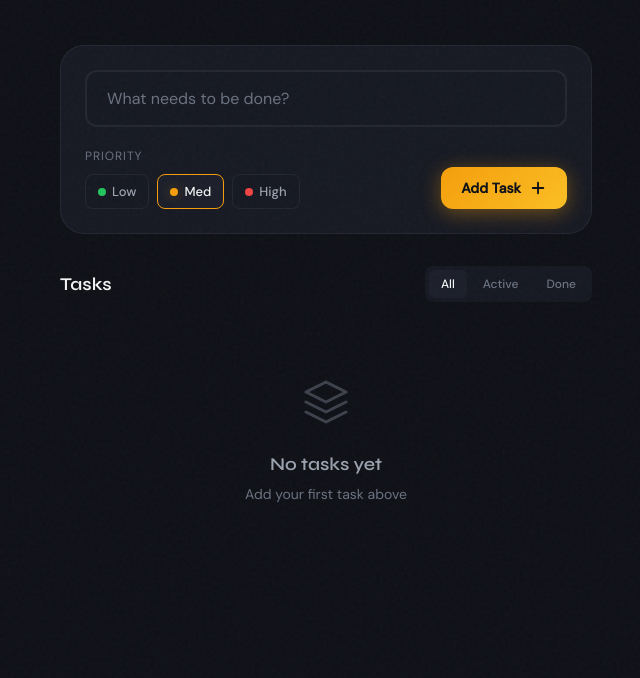
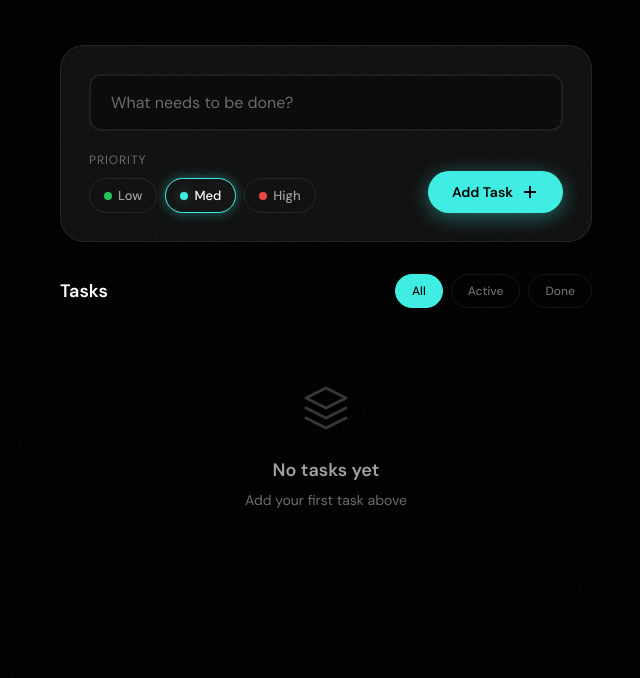
Before and after one commit to Bob-moret/todo-app, a plain HTML site: page index.html in a window 1280 px wide. Shown: the part 122-800 px from the top of the page, without its empty margins (314-954 px from the left). Drawn offline with Linux system fonts and the light colour scheme.

Commit message:
Update UI style to match Impact Instore design
- Change color palette from amber to teal (#3eeee3) accent
- Update backgrounds to pure black for high contrast
- Convert buttons to pill-shaped styling (border-radius: 9999px)
- Unify typography to DM Sans font family
- Add teal glow effects on focus states and interactions
- Enhance hover states with accent color borders and shadows

Co-Authored-By: Claude Opus 4.5 <noreply@anthropic.com>

```diff
--- a/index.html
+++ b/index.html
@@ -6,7 +6,7 @@
     <title>Taskflow</title>
     <link rel="preconnect" href="https://fonts.googleapis.com">
     <link rel="preconnect" href="https://fonts.gstatic.com" crossorigin>
-    <link href="https://fonts.googleapis.com/css2?family=Syne:wght@400;600;700;800&family=DM+Sans:ital,opsz,wght@0,9..40,300;0,9..40,400;0,9..40,500;1,9..40,300&display=swap" rel="stylesheet">
+    <link href="https://fonts.googleapis.com/css2?family=DM+Sans:opsz,wght@9..40,300;9..40,400;9..40,500;9..40,600;9..40,700&display=swap" rel="stylesheet">
     <link rel="stylesheet" href="style.css">
 </head>
 <body>
--- a/style.css
+++ b/style.css
@@ -1,34 +1,34 @@
 /* ============================================
-   TASKFLOW - A Refined Dark Todo Experience
+   TASKFLOW - Impact Instore Inspired Design
    ============================================ */
 
 :root {
-    /* Color Palette - Deep slate with warm amber */
-    --bg-primary: #0f1117;
-    --bg-secondary: #161922;
-    --bg-elevated: #1c1f2a;
-    --bg-glass: rgba(28, 31, 42, 0.7);
+    /* Color Palette - Black with teal accent (Impact Instore style) */
+    --bg-primary: #000000;
+    --bg-secondary: #0a0a0a;
+    --bg-elevated: #141414;
+    --bg-glass: rgba(20, 20, 20, 0.8);
 
-    --text-primary: #f4f4f5;
-    --text-secondary: #9ca3af;
-    --text-muted: #6b7280;
+    --text-primary: #ffffff;
+    --text-secondary: #a0a0a0;
+    --text-muted: #6b6b6b;
 
-    --accent: #f59e0b;
-    --accent-glow: rgba(245, 158, 11, 0.4);
-    --accent-soft: rgba(245, 158, 11, 0.15);
+    --accent: #3eeee3;
+    --accent-glow: rgba(62, 238, 227, 0.4);
+    --accent-soft: rgba(62, 238, 227, 0.15);
 
     --priority-high: #ef4444;
     --priority-high-glow: rgba(239, 68, 68, 0.3);
-    --priority-medium: #f59e0b;
-    --priority-medium-glow: rgba(245, 158, 11, 0.3);
+    --priority-medium: #3eeee3;
+    --priority-medium-glow: rgba(62, 238, 227, 0.3);
     --priority-low: #22c55e;
     --priority-low-glow: rgba(34, 197, 94, 0.3);
 
-    --border: rgba(255, 255, 255, 0.06);
-    --border-hover: rgba(255, 255, 255, 0.12);
+    --border: rgba(255, 255, 255, 0.08);
+    --border-hover: rgba(62, 238, 227, 0.3);
 
     /* Typography */
-    --font-display: 'Syne', sans-serif;
+    --font-display: 'DM Sans', sans-serif;
     --font-body: 'DM Sans', sans-serif;
 
     /* Spacing */
@@ -36,6 +36,7 @@
     --radius-md: 12px;
     --radius-lg: 16px;
     --radius-xl: 24px;
+    --radius-pill: 9999px;
 
     /* Transitions */
     --transition-fast: 150ms cubic-bezier(0.4, 0, 0.2, 1);
@@ -110,7 +111,7 @@ body {
 .logo-icon {
     width: 36px;
     height: 36px;
-    background: linear-gradient(135deg, var(--accent) 0%, #fbbf24 100%);
+    background: var(--accent);
     border-radius: var(--radius-sm);
     position: relative;
     box-shadow: 0 4px 20px var(--accent-glow);
@@ -177,9 +178,10 @@ body {
     -webkit-backdrop-filter: blur(20px);
     border: 1px solid var(--border);
     border-radius: var(--radius-xl);
-    padding: 24px;
+    padding: 28px;
     margin-bottom: 32px;
     animation: fadeSlideUp 0.6s var(--transition-slow) 0.1s backwards;
+    box-shadow: 0 4px 30px rgba(0, 0, 0, 0.3);
 }
 
 @keyframes fadeSlideUp {
@@ -214,6 +216,7 @@ body {
 .input:focus {
     border-color: var(--accent);
     background: var(--bg-elevated);
+    box-shadow: 0 0 0 3px var(--accent-glow);
 }
 
 .input-glow {
@@ -229,7 +232,7 @@ body {
 }
 
 .input:focus ~ .input-glow {
-    opacity: 0.15;
+    opacity: 0.2;
 }
 
 .form-actions {
@@ -261,21 +264,21 @@ body {
     display: flex;
     align-items: center;
     gap: 6px;
-    padding: 8px 12px;
+    padding: 8px 14px;
     font-family: var(--font-body);
     font-size: 0.8125rem;
     font-weight: 500;
     color: var(--text-secondary);
-    background: var(--bg-secondary);
+    background: transparent;
     border: 1px solid var(--border);
-    border-radius: var(--radius-sm);
+    border-radius: var(--radius-pill);
     cursor: pointer;
     transition: all var(--transition-fast);
 }
 
 .priority-btn:hover {
     background: var(--bg-elevated);
-    border-color: var(--border-hover);
+    border-color: var(--accent);
     color: var(--text-primary);
 }
 
@@ -283,6 +286,7 @@ body {
     background: var(--bg-elevated);
     border-color: var(--accent);
     color: var(--text-primary);
+    box-shadow: 0 0 12px var(--accent-glow);
 }
 
 .priority-dot {
@@ -304,14 +308,14 @@ body {
     display: flex;
     align-items: center;
     gap: 8px;
-    padding: 12px 20px;
+    padding: 12px 24px;
     font-family: var(--font-body);
     font-size: 0.875rem;
     font-weight: 600;
     color: var(--bg-primary);
-    background: linear-gradient(135deg, var(--accent) 0%, #fbbf24 100%);
+    background: var(--accent);
     border: none;
-    border-radius: var(--radius-md);
+    border-radius: var(--radius-pill);
     cursor: pointer;
     transition: all var(--transition-base);
     box-shadow: 0 4px 20px var(--accent-glow);
@@ -320,10 +324,17 @@ body {
 .submit-btn:hover {
     transform: translateY(-2px);
     box-shadow: 0 6px 30px var(--accent-glow);
+    background: #ffffff;
+    color: var(--accent);
 }
 
 .submit-btn:active {
     transform: translateY(0);
+}
+
+.submit-btn:focus {
+    outline: none;
+    box-shadow: 0 0 0 3px var(--accent-glow);
 }
 
 .submit-icon {
@@ -350,32 +361,33 @@ body {
 
 .list-filters {
     display: flex;
-    gap: 4px;
-    background: var(--bg-secondary);
-    padding: 4px;
-    border-radius: var(--radius-sm);
+    gap: 8px;
+    background: transparent;
+    padding: 0;
 }
 
 .filter-btn {
-    padding: 6px 12px;
+    padding: 8px 16px;
     font-family: var(--font-body);
     font-size: 0.75rem;
     font-weight: 500;
     color: var(--text-muted);
     background: transparent;
-    border: none;
-    border-radius: 6px;
+    border: 1px solid var(--border);
+    border-radius: var(--radius-pill);
     cursor: pointer;
     transition: all var(--transition-fast);
 }
 
 .filter-btn:hover {
-    color: var(--text-secondary);
+    color: var(--text-primary);
+    border-color: var(--accent);
 }
 
 .filter-btn.active {
-    background: var(--bg-elevated);
-    color: var(--text-primary);
+    background: var(--accent);
+    color: var(--bg-primary);
+    border-color: var(--accent);
 }
 
 .todo-list {
@@ -392,8 +404,8 @@ body {
     display: flex;
     align-items: center;
     gap: 14px;
-    padding: 16px 18px;
-    background: var(--bg-glass);
+    padding: 18px 20px;
+    background: var(--bg-secondary);
     backdrop-filter: blur(10px);
     -webkit-backdrop-filter: blur(10px);
     border: 1px solid var(--border);
@@ -411,8 +423,9 @@ body {
 
 .todo-item:hover {
     background: var(--bg-elevated);
-    border-color: var(--border-hover);
+    border-color: var(--accent);
     transform: translateX(4px);
+    box-shadow: 0 0 15px var(--accent-soft);
 }
 
 .todo-item.completed {
@@ -466,6 +479,7 @@ body {
 .checkbox-wrapper input:checked + .checkbox-custom {
     background: var(--accent);
     border-color: var(--accent);
+    box-shadow: 0 0 10px var(--accent-glow);
 }
 
 .checkbox-wrapper input:checked + .checkbox-custom::after {
@@ -474,6 +488,7 @@ body {
 
 .checkbox-wrapper:hover .checkbox-custom {
     border-color: var(--accent);
+    box-shadow: 0 0 8px var(--accent-glow);
 }
 
 /* Priority Indicator */
```
